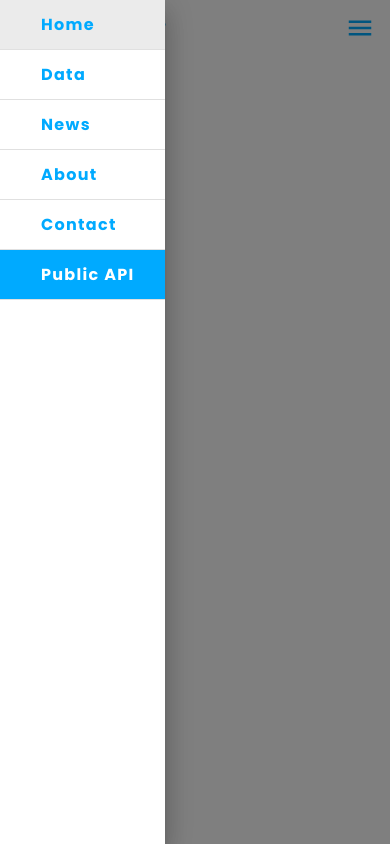
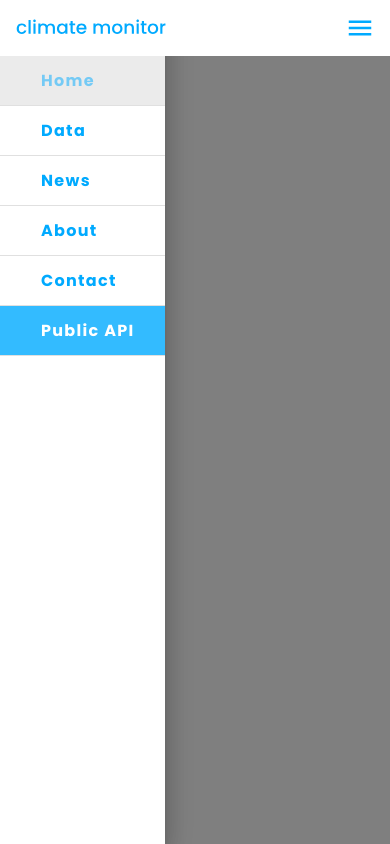
Before and after one commit to TomaszPietrzykowski/climate-monitor-client, a React (Create React App) app: page / in a window 390 px wide. Both pictures are taken after a click on the button 359 px from the left and 28 px from the top of the page. Built offline with nearby package versions, Linux system fonts and the light colour scheme.

Commit message:
mobile menu styled

```diff
--- a/src/components/ui/Header.js
+++ b/src/components/ui/Header.js
@@ -34,6 +34,7 @@ function ElevationScroll(props) {
 const useStyles = makeStyles((theme) => ({
   appBar: {
     backgroundColor: "white",
+    zIndex: theme.zIndex.modal + 1,
   },
   toolbarMargin: {
     ...theme.mixins.toolbar,
@@ -104,13 +105,13 @@ const useStyles = makeStyles((theme) => ({
   drawerBackground: {
     paddingRight: "3rem",
     "&:hover": {
-      backgroundColor: theme.palette.action.selected,
+      backgroundColor: theme.palette.action.disabledBackground,
     },
   },
   backgroundAPI: {
+    backgroundColor: theme.palette.primary.light,
+    "&:hover": {
       backgroundColor: theme.palette.primary.main,
-    "&:hover": {
-      backgroundColor: theme.palette.primary.dark,
     },
   },
   drawerItemAPI: {
@@ -119,7 +120,25 @@ const useStyles = makeStyles((theme) => ({
     backgroundColor: "transparent",
     color: "white",
   },
+  selectedText: {
+    ...theme.typography.tab,
+    color: theme.palette.primary.main,
+    letterSpacing: 1.3,
+    "&:hover": {
+      color: theme.palette.primary.light,
+    },
+    opacity: 0.5,
+  },
 }));
+
+const routes = [
+  { name: "Home", link: "/" },
+  { name: "Data", link: "/data" },
+  { name: "News", link: "/news" },
+  { name: "About", link: "/about" },
+  { name: "Contact", link: "/contact" },
+  { name: "Public API", link: "/public_api" },
+];
 
 const Header = ({ value, setValue }) => {
   const classes = useStyles();
@@ -130,21 +149,17 @@ const Header = ({ value, setValue }) => {
   const [openDrawer, setOpenDrawer] = useState(false);
 
   useEffect(() => {
-    if (window.location.pathname === "/" && value !== 0) {
-      setValue(0);
-    } else if (window.location.pathname === "/data" && value !== 1) {
-      setValue(1);
-    } else if (window.location.pathname === "/news" && value !== 2) {
-      setValue(2);
-    } else if (window.location.pathname === "/about" && value !== 3) {
-      setValue(3);
-    } else if (window.location.pathname === "/contact" && value !== 4) {
-      setValue(4);
-    } else if (window.location.pathname === "/public_api" && value !== 5) {
-      setValue(5);
+    routes.forEach((route, i) => {
+      switch (window.location.pathname) {
+        case `${route.link}`:
+          if (value !== i) setValue(i);
+          break;
+        default:
+          break;
       }
+    });
     // eslint-disable-next-line
-  }, [value]);
+  }, [value, routes]);
 
   const handleChange = (e, value) => {
     setValue(value);
@@ -158,21 +173,18 @@ const Header = ({ value, setValue }) => {
         className={classes.tabContainer}
         indicatorColor="primary"
       >
-        <Tab className={classes.tab} label="Home" component={Link} to="/" />
-        <Tab className={classes.tab} label="Data" component={Link} to="/data" />
-        <Tab className={classes.tab} label="News" component={Link} to="/news" />
+        {routes.map(
+          (route, i) =>
+            i < routes.length - 1 && (
               <Tab
+                key={`${route.link}${i}`}
                 className={classes.tab}
-          label="About"
+                label={route.name}
                 component={Link}
-          to="/about"
+                to={route.link}
               />
-        <Tab
-          className={classes.tab}
-          label="Contact"
-          component={Link}
-          to="/contact"
-        />
+            )
+        )}
       </Tabs>
       <Button
         variant="contained"
@@ -197,108 +209,41 @@ const Header = ({ value, setValue }) => {
         onOpen={() => setOpenDrawer(true)}
         classes={{ paper: classes.drawer }}
       >
+        <div className={classes.toolbarMargin} />
         <List disablePadding>
+          {routes.map((route, i) => (
             <ListItem
+              key={`${route.link}`}
               disableRipple
               onClick={() => {
                 setOpenDrawer(false);
-              setValue(0);
+                setValue(i);
               }}
               divider
               button
               component={Link}
-            to="/"
-            className={classes.drawerBackground}
-            selected={value === 0 ? true : false}
+              to={route.link}
+              className={
+                i === routes.length - 1
+                  ? classes.backgroundAPI
+                  : classes.drawerBackground
+              }
+              selected={value === i && value < routes.length - 1 ? true : false}
             >
-            <ListItemText disableTypography className={classes.drawerItem}>
-              Home
+              <ListItemText
+                disableTypography
+                className={
+                  i === routes.length - 1
+                    ? classes.drawerItemAPI
+                    : value === i
+                    ? classes.selectedText
+                    : classes.drawerItem
+                }
+              >
+                {route.name}
               </ListItemText>
             </ListItem>
-          <ListItem
-            disableRipple
-            onClick={() => {
-              setOpenDrawer(false);
-              setValue(1);
-            }}
-            divider
-            button
-            component={Link}
-            to="/data"
-            className={classes.drawerBackground}
-            selected={value === 1 ? true : false}
-          >
-            <ListItemText disableTypography className={classes.drawerItem}>
-              Data
-            </ListItemText>
-          </ListItem>
-          <ListItem
-            disableRipple
-            onClick={() => {
-              setOpenDrawer(false);
-              setValue(2);
-            }}
-            divider
-            button
-            component={Link}
-            to="/news"
-            className={classes.drawerBackground}
-            selected={value === 2 ? true : false}
-          >
-            <ListItemText disableTypography className={classes.drawerItem}>
-              News
-            </ListItemText>
-          </ListItem>
-          <ListItem
-            disableRipple
-            onClick={() => {
-              setOpenDrawer(false);
-              setValue(3);
-            }}
-            divider
-            button
-            component={Link}
-            to="/about"
-            className={classes.drawerBackground}
-            selected={value === 3 ? true : false}
-          >
-            <ListItemText disableTypography className={classes.drawerItem}>
-              About
-            </ListItemText>
-          </ListItem>
-          <ListItem
-            disableRipple
-            onClick={() => {
-              setOpenDrawer(false);
-              setValue(4);
-            }}
-            divider
-            button
-            component={Link}
-            to="/contact"
-            className={classes.drawerBackground}
-            selected={value === 4 ? true : false}
-          >
-            <ListItemText disableTypography className={classes.drawerItem}>
-              Contact
-            </ListItemText>
-          </ListItem>
-          <ListItem
-            disableRipple
-            onClick={() => {
-              setOpenDrawer(false);
-              setValue(5);
-            }}
-            divider
-            button
-            component={Link}
-            to="/public_api"
-            className={classes.backgroundAPI}
-          >
-            <ListItemText disableTypography className={classes.drawerItemAPI}>
-              Public API
-            </ListItemText>
-          </ListItem>
+          ))}
         </List>
       </SwipeableDrawer>
       <IconButton
--- a/src/components/ui/Theme.js
+++ b/src/components/ui/Theme.js
@@ -28,7 +28,8 @@ export default createMuiTheme({
   },
   breakpoints: {
     values: {
-      xs: 0,
+      xxs: 0,
+      xs: 340,
       sm: 600,
       md: 960,
       lg: 1280,
```
Lines whose indentation alone changed are shown as unchanged.
